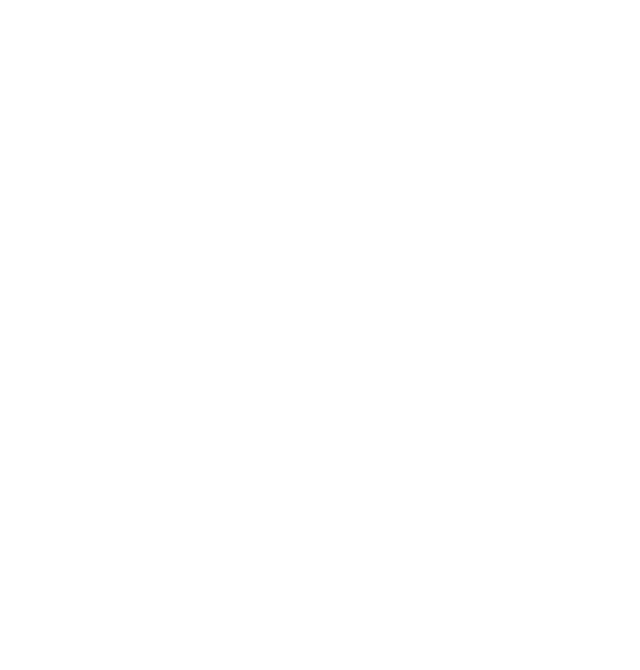
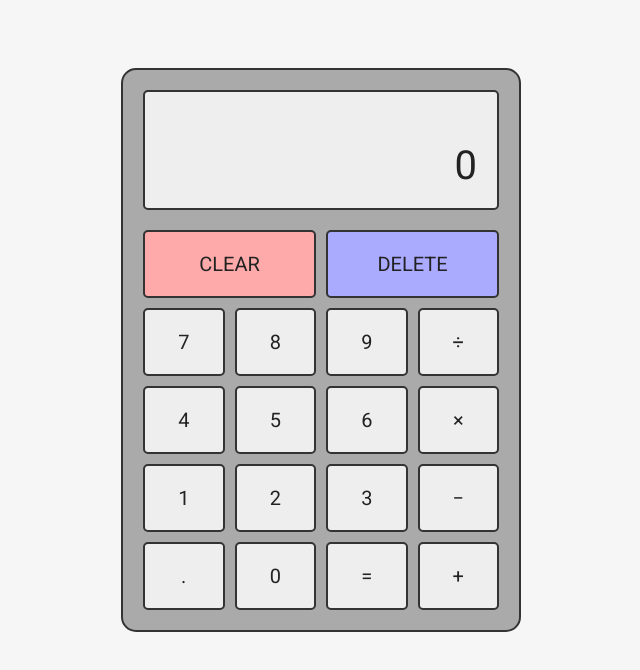
Before and after one commit to JeanCSinisterra/calculatorFinalProjectTOP, a plain HTML site: page index.html in a window 1280 px wide. Shown: the whole page, without its empty margins (319-959 px from the left). Drawn offline with Linux system fonts and the light colour scheme.

Commit message:
styles & html coded also part of the JS

```diff
--- a/index.html
+++ b/index.html
@@ -1,21 +1,64 @@
 <!DOCTYPE html>
 <html>
   <head>
-        <meta charset="utf-8">
-        <meta http-equiv="X-UA-Compatible" content="IE=edge">
+    <meta charset="utf-8" />
+    <meta http-equiv="X-UA-Compatible" content="IE=edge" />
     <title>Calculator</title>
-        <meta name="description" content="">
-        <meta name="viewport" content="width=device-width, initial-scale=1">
-        <link rel="stylesheet" href="styles/styles.css">
+    <meta name="description" content="Try out this JavaScript calculator for basic arithmetic operations.
+     Perform calculations with ease using the keyboard or on-screen buttons.
+     Simple, efficient, and keyboard-friendly.">
+    <meta name="viewport" content="width=device-width, initial-scale=1" />
+    <link rel="stylesheet" href="styles/styles.css" />
+    <link href="https://fonts.googleapis.com/css2?family=Roboto&display=swap" rel="stylesheet" />
+    <script
+      src="https://kit.fontawesome.com/4c536a6bd5.js"
+      crossorigin="anonymous"
+    ></script>
+    <script src="index.js" async defer></script>
   </head>
   <body>
-        <main>
-            <div class="container">
+    <main class="main">
+      <div class="calculator">
+        <div class="screen">
+          <div class="screen-last" id="lastOperationScreen"></div>
+          <div class="screen-current" id="currentOperationScreen">0</div>
+        </div>
+        <div class="buttons-grid">
+          <button
+            class="btn btn-red span-2"
+            id="clearBtn"
+            onclick="this.blur();"
+          >
+            CLEAR
+          </button>
+          <button
+            class="btn btn-blue span-2"
+            id="deleteBtn"
+            onclick="this.blur();"
+          >
+            DELETE
+          </button>
+          <button class="btn" onclick="this.blur();" data-number>7</button>
+          <button class="btn" onclick="this.blur();" data-number>8</button>
+          <button class="btn" onclick="this.blur();" data-number>9</button>
+          <button class="btn" onclick="this.blur();" data-operator>÷</button>
 
+          <button class="btn" onclick="this.blur();" data-number>4</button>
+          <button class="btn" onclick="this.blur();" data-number>5</button>
+          <button class="btn" onclick="this.blur();" data-number>6</button>
+          <button class="btn" onclick="this.blur();" data-operator>×</button>
 
+          <button class="btn" onclick="this.blur();" data-number>1</button>
+          <button class="btn" onclick="this.blur();" data-number>2</button>
+          <button class="btn" onclick="this.blur();" data-number>3</button>
+          <button class="btn" onclick="this.blur();" data-operator>−</button>
+
+          <button class="btn" onclick="this.blur();" id="pointBtn">.</button>
+          <button class="btn" onclick="this.blur();" data-number>0</button>
+          <button class="btn" onclick="this.blur();" id="equalsBtn">=</button>
+          <button class="btn" onclick="this.blur();" data-operator>+</button>
+        </div>
       </div>
     </main>
-
-        <script src="index.js" async defer></script>
   </body>
 </html>
--- a/index.js
+++ b/index.js
@@ -0,0 +1,27 @@
+// Build the functions of add, subtract, multiply, and divide using the arithmetic operators.
+function add(a, b) {
+    return a + b;
+}
+function subtract(a, b) {
+    return a - b;
+}
+function multiply(a, b) {
+    return a * b;
+}
+function divide(a, b) {
+    return a / b;
+}
+
+
+// Create a function called Operate that takes an operator and 2 numbers and then calls one of the above functions on the Numbers
+function operate(operator, a, b) {
+    if (operator === '+') {
+        return add(a, b);
+    } else if (operator === '-') {
+        return subtract(a, b);
+    } else if (operator === '*') {
+        return multiply(a, b);
+    } else if (operator === '/') {
+        return divide(a, b);
+    }
+}
--- a/styles/styles.css
+++ b/styles/styles.css
@@ -0,0 +1,146 @@
+:root {
+    --background: #f6f6f6;
+    --font: #222;
+    --border: #333;
+    --screen: #eee;
+    --calculator: #aaa;
+    --btn: #eee;
+    --btn-hover: #ddd;
+    --btn-active: #ccc;
+    --btn-red: #faa;
+    --btn-red-hover: #e99;
+    --btn-red-active: #d88;
+    --btn-blue: #aaf;
+    --btn-blue-hover: #99e;
+    --btn-blue-active: #88d;
+}
+
+*,
+*::before,
+*::after {
+    box-sizing: border-box;
+    padding: 0;
+    margin: 0;
+}
+
+html {
+    /* footer support */
+    position: relative;
+    min-height: 100%;
+}
+
+body {
+    background-color: var(--background);
+    color: var(--font);
+    font-family: 'Roboto', sans-serif;
+    line-height: 1.6;
+    /* footer support */
+    margin-bottom: 100px;
+}
+
+button {
+    border: none;
+    color: inherit;
+    font-family: inherit;
+    font-size: inherit;
+    cursor: pointer;
+    outline: none;
+}
+
+/* MAIN */
+
+.main {
+    display: flex;
+    align-items: center;
+    justify-content: center;
+    height: 75vh;
+    min-height: 500px;
+    padding: 10px;
+    margin-top: 50px;
+}
+
+.calculator {
+    width: 400px;
+    border: 2px var(--border) solid;
+    border-radius: 15px;
+    padding: 20px;
+    background-color: var(--calculator);
+}
+
+.screen {
+    padding: 10px 20px;
+    border: 2px var(--border) solid;
+    border-radius: 5px;
+    margin-bottom: 20px;
+    background-color: var(--screen);
+    text-align: right;
+    word-wrap: break-word;
+    word-break: break-all;
+}
+
+.screen-last {
+    min-height: 32px;
+    font-size: 20px;
+}
+
+.screen-current {
+    min-height: 64px;
+    font-size: 40px;
+}
+
+.buttons-grid {
+    display: grid;
+    grid-template-columns: repeat(4, 1fr);
+    grid-gap: 10px;
+}
+
+.span-2 {
+    grid-column: span 2;
+}
+
+.btn {
+    padding: 20px;
+    border: 2px var(--border) solid;
+    border-radius: 5px;
+    background-color: var(--btn);
+    font-size: 20px;
+}
+
+.btn:hover {
+    background-color: var(--btn-hover);
+}
+
+.btn:active {
+    background-color: var(--btn-active);
+}
+
+.btn-red {
+    background-color: var(--btn-red);
+}
+
+.btn-red:hover {
+    background-color: var(--btn-red-hover);
+}
+
+.btn-red:active {
+    background-color: var(--btn-red-active);
+}
+
+.btn-blue {
+    background-color: var(--btn-blue);
+}
+
+.btn-blue:hover {
+    background-color: var(--btn-blue-hover);
+}
+
+.btn-blue:active {
+    background-color: var(--btn-blue-active);
+}
+
+/* Disables input spinners in calc screen */
+input[type='number']::-webkit-inner-spin-button,
+input[type='number']::-webkit-outer-spin-button {
+    -webkit-appearance: none;
+    margin: 0;
+}
```
Lines whose indentation alone changed are shown as unchanged.
